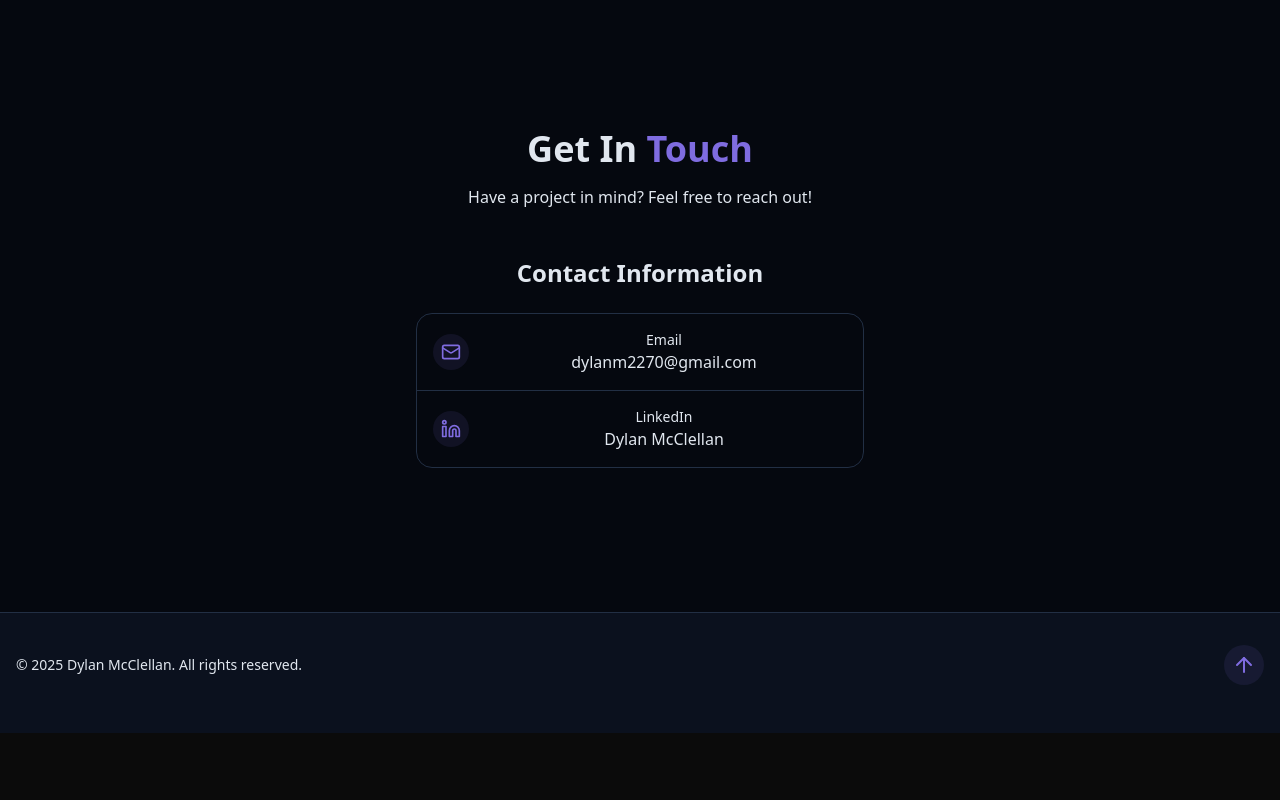
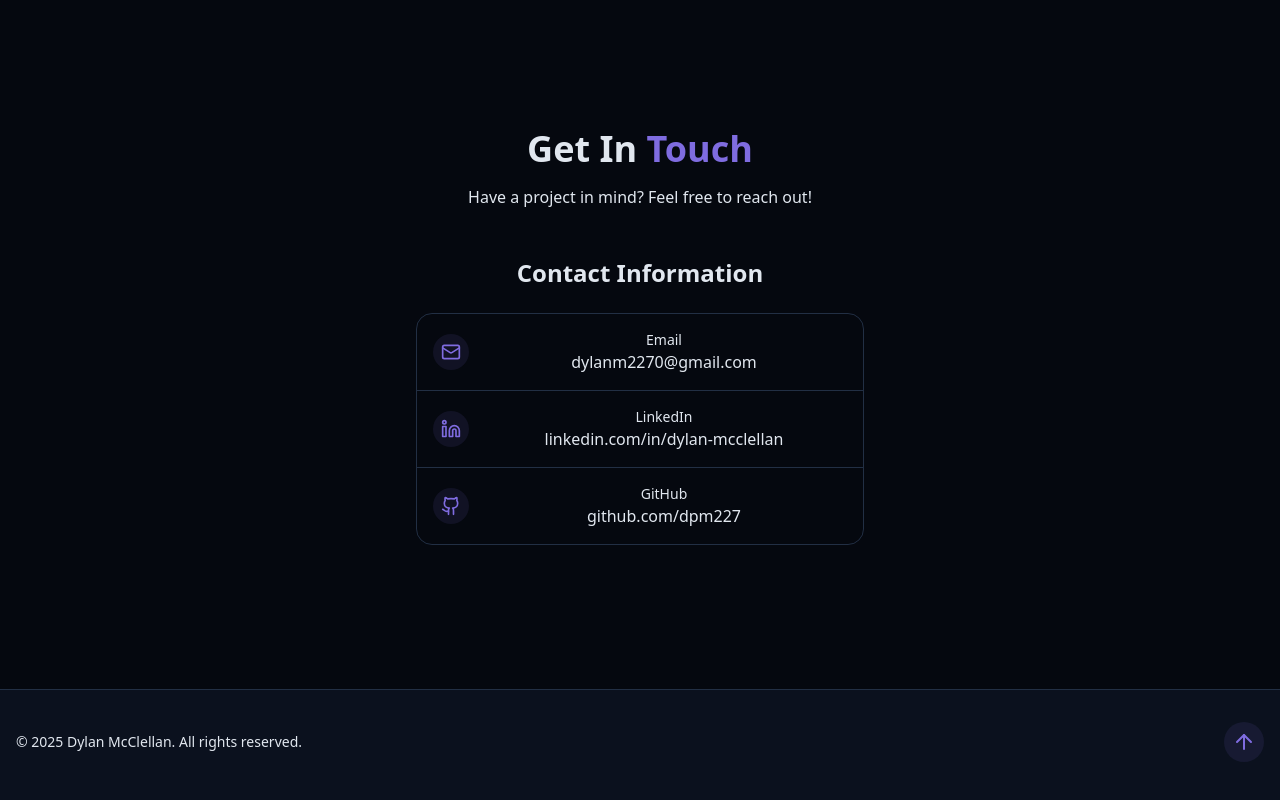
Before and after one commit to dpm227/dylansportfolio, a React (Vite) app: page / in a window 1280 px wide. Shown: the part 4175-4975 px from the top of the page. Before the commit the page ends 4908 px from the top, so only its background shows below. Built offline with nearby package versions, Linux system fonts and the light colour scheme.

Commit message:
Added GitHub to contact section

```diff
--- a/src/components/ContactSection.jsx
+++ b/src/components/ContactSection.jsx
@@ -1,4 +1,4 @@
-import { Linkedin, Mail } from "lucide-react";
+import { Linkedin, Mail, GithubIcon } from "lucide-react";
 
 export const ContactSection = () => {
   return (
@@ -42,12 +42,30 @@ export const ContactSection = () => {
                 <div className="flex-1">
                   <div className="text-sm text-muted-foreground">LinkedIn</div>
                   <a
-                    href="https://www.linkedin.com/in/dylan-mcclellan-a88885293/"
+                    href="https://www.linkedin.com/in/dylan-mcclellan/"
                     target="_blank"
                     rel="noreferrer"
                     className="font-medium hover:text-primary transition-colors"
                   >
-                    Dylan McClellan
+                    linkedin.com/in/dylan-mcclellan
+                  </a>
+                </div>
+              </div>
+
+              {/* GitHub */}
+              <div className="flex items-center gap-3 p-4">
+                <span className="w-9 h-9 rounded-full bg-primary/10 grid place-items-center">
+                  <GithubIcon className="h-5 w-5 text-primary" />
+                </span>
+                <div className="flex-1">
+                  <div className="text-sm text-muted-foreground">GitHub</div>
+                  <a
+                    href="https://github.com/dpm227"
+                    target="_blank"
+                    rel="noreferrer"
+                    className="font-medium hover:text-primary transition-colors"
+                  >
+                    github.com/dpm227
                   </a>
                 </div>
               </div>
```
